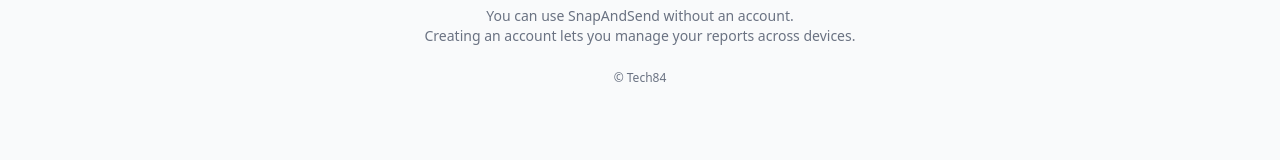
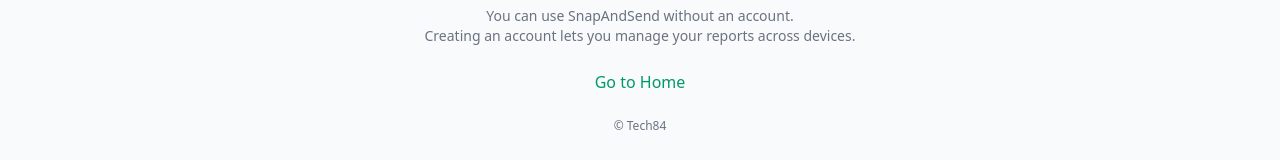
Before and after one commit to KPope99/snapandsend, a React (Vite) app: page /profile in a window 1280 px wide. Shown: the part 365-525 px from the top of the page. Built offline with nearby package versions, Linux system fonts and the light colour scheme; no server answers.

Commit message:
feat: Add Go to Home link on sign in page
Co-Authored-By: Claude Opus 4.5 <noreply@anthropic.com>

```diff
--- a/src/pages/ProfilePage.tsx
+++ b/src/pages/ProfilePage.tsx
@@ -1,4 +1,5 @@
 import { useState } from 'react';
+import { Link } from 'react-router-dom';
 import { useAuth } from '../context/AuthContext';
 import { Button } from '../components/common/Button';
 import { Input } from '../components/common/Input';
@@ -176,6 +177,16 @@ export function ProfilePage() {
           <p>Creating an account lets you manage your reports across devices.</p>
         </div>
 
+        {/* Go to Home link */}
+        <div className="mt-6 text-center">
+          <Link
+            to="/"
+            className="text-emerald-600 hover:text-emerald-700 font-medium"
+          >
+            Go to Home
+          </Link>
+        </div>
+
         {/* Copyright */}
         <div className="text-center text-xs text-gray-500 mt-6">
           © Tech84
```
